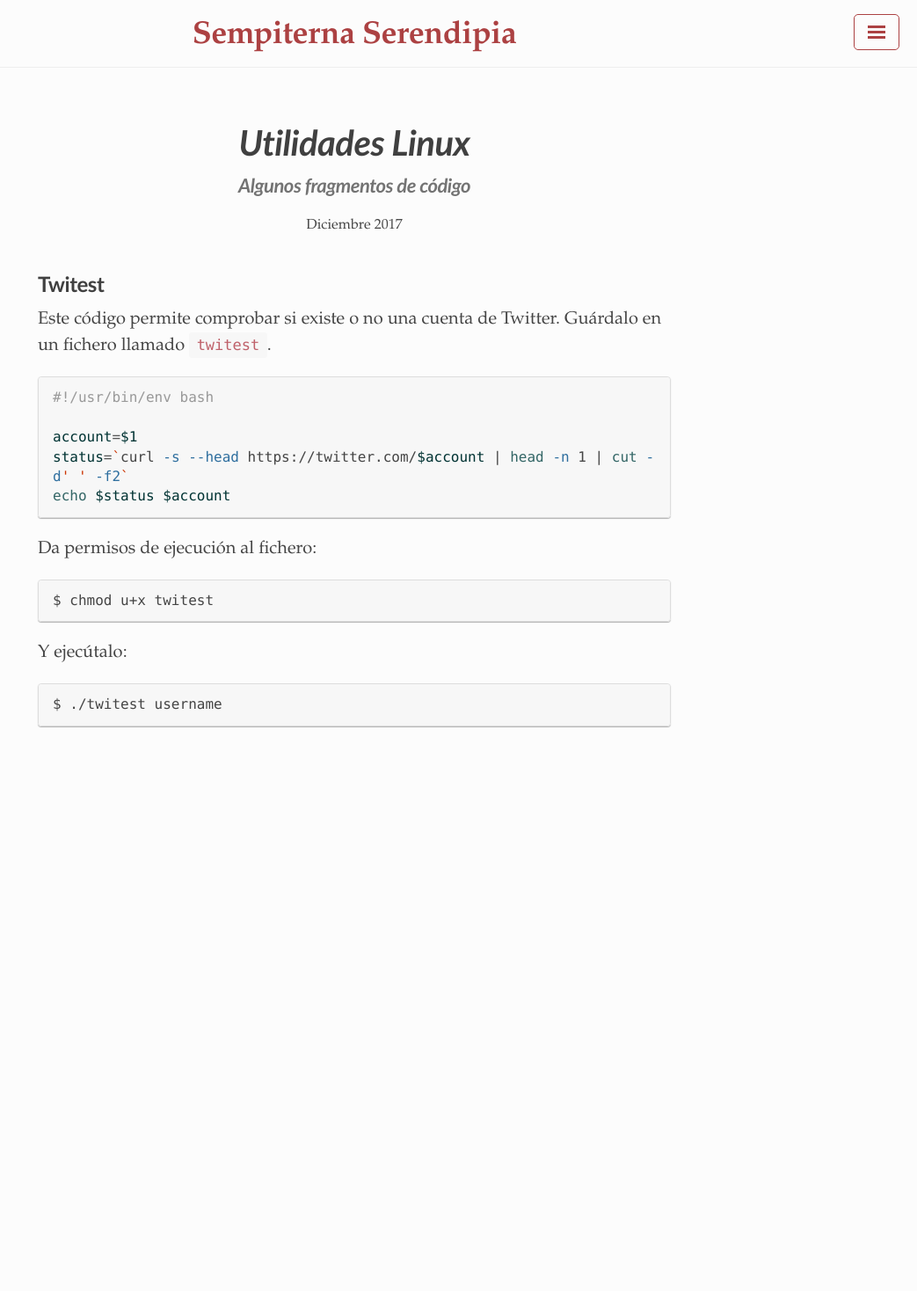
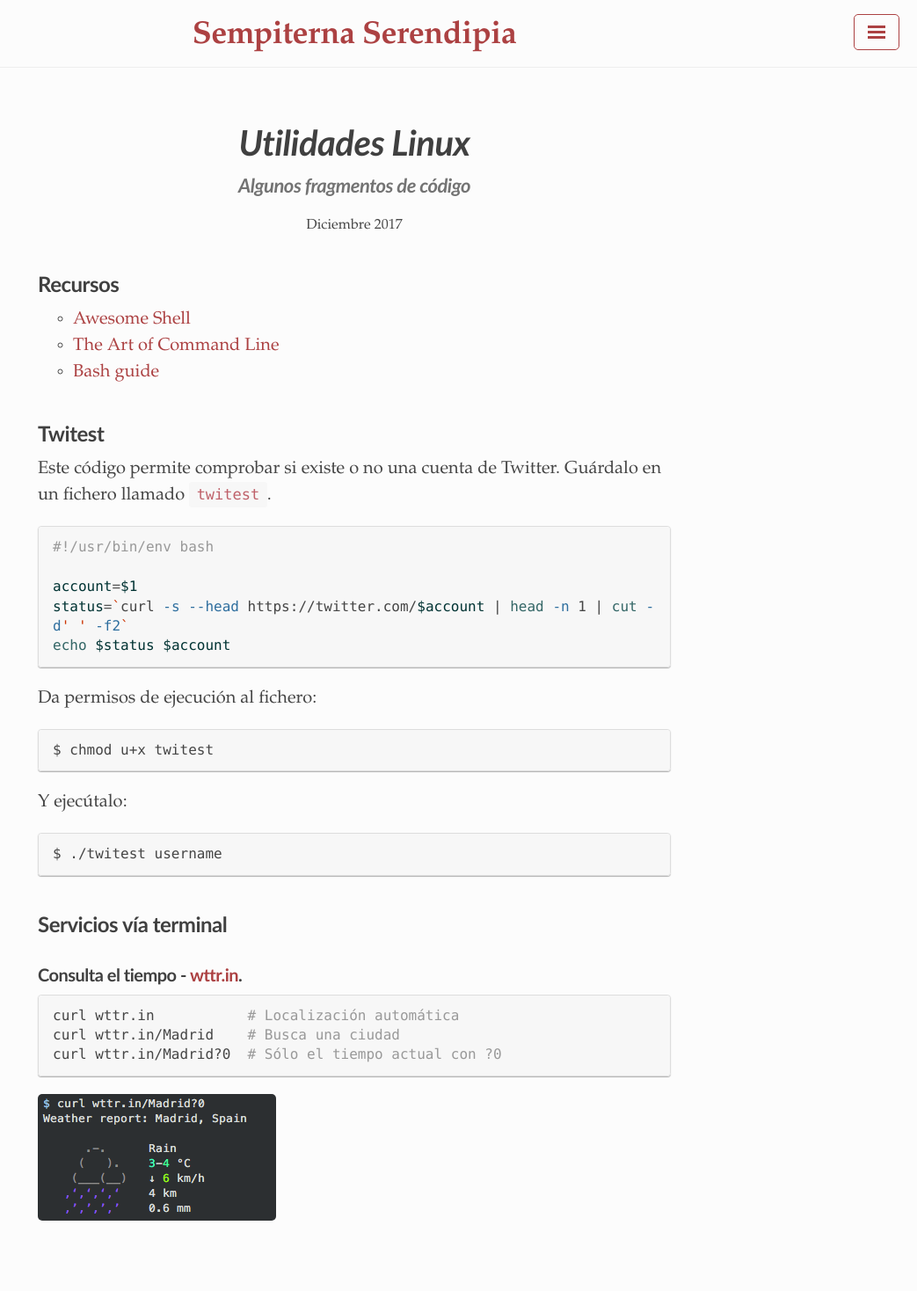
Before and after one commit to santi-gf/santi-gf.github.io, a Jekyll site: the page built from sor/utilidades-linux.md, in a window 1280 px wide. Shown: the whole page at 88% size, without its empty margins (237-1280 px from the left). Built offline with Jekyll 4.4.1, drawn with Linux system fonts in a browser that asks for light colours; a style sheet for code colours, icons or effects is not loaded; before the commit the page ends 906 px from its top, so only the background shows below that.

Commit message:
Add util-linux > wittr.in

````diff
--- a/sor/utilidades-linux.md
+++ b/sor/utilidades-linux.md
@@ -5,6 +5,12 @@ subtitle: Algunos fragmentos de código
 date: 2017-12-01
 hidden: true
 ---
+
+## Recursos
+
+- [Awesome Shell](https://github.com/chubin/awesome-shell)
+- [The Art of Command Line](https://github.com/jlevy/the-art-of-command-line)
+- [Bash guide](https://github.com/Idnan/bash-guide)
 
 
 ## Twitest
@@ -26,3 +32,17 @@ Da permisos de ejecución al fichero:
 Y ejecútalo:
 
     $ ./twitest username
+
+
+## Servicios vía terminal
+
+
+### Consulta el tiempo - [wttr.in](https://github.com/chubin/wttr.in).
+
+```bash
+curl wttr.in           # Localización automática
+curl wttr.in/Madrid    # Busca una ciudad
+curl wttr.in/Madrid?0  # Sólo el tiempo actual con ?0
+```
+
+![Madrid en wittr.in]({{ site.baseurl }}{% link /assets/wittr.in-Madrid.png %})
````
Also changed, not shown: assets/wittr.in-Madrid.png (added).
